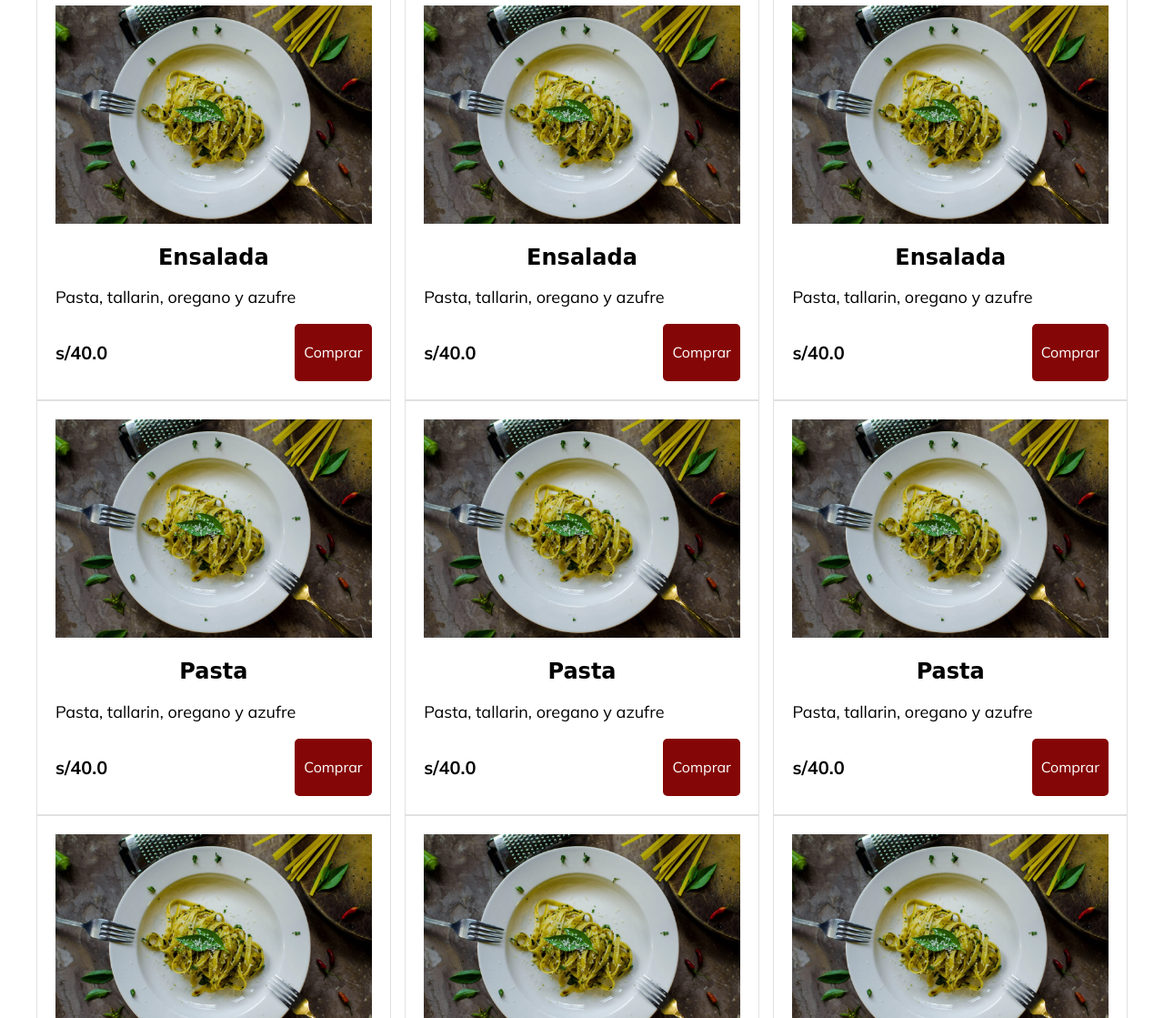
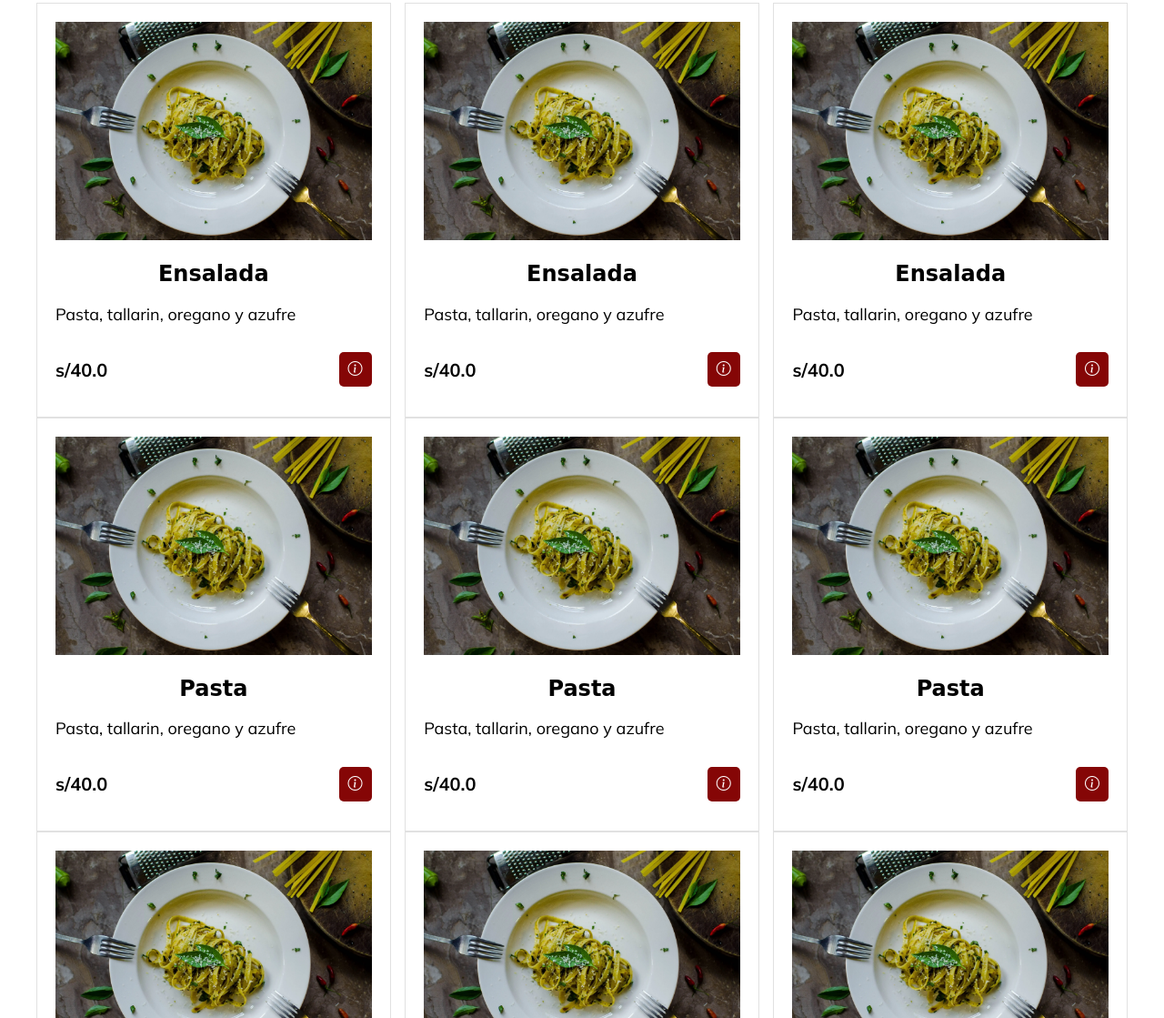
Before and after one commit to M4rckR/pontuchi.github.io, a plain HTML site: page index.html in a window 1280 px wide. Shown: the part 1681-2800 px from the top of the page at 91% size. Drawn offline with nearby package versions, Linux system fonts and the light colour scheme; a web font is replaced by a local one.

Commit message:
Añadimos iconos de informacion a los platos

```diff
--- a/css/styles.css
+++ b/css/styles.css
@@ -371,6 +371,7 @@ video{
 .precio {
     display: flex;
     justify-content: space-between;
+    align-items: center;
 }
 
 .precio p {
@@ -384,5 +385,5 @@ video{
     border: none;
     background-color: var(--rojo);
     color: var(--blanco);
-    font-family: var(--parrafos);
+    height: 3.8rem;
 }
--- a/index.html
+++ b/index.html
@@ -5,6 +5,7 @@
     <meta http-equiv="X-UA-Compatible" content="IE=edge">
     <meta name="viewport" content="width=device-width, initial-scale=1.0">
     <title>CHIFA PON TU</title>
+    <link rel="stylesheet" href="https://cdn.jsdelivr.net/npm/bootstrap-icons@1.10.3/font/bootstrap-icons.css"><i class="bi bi-info-circle"></i>
     <link rel="preconnect" href="https://fonts.googleapis.com/%22%3E<link rel="preconnect" href="https://fonts.gstatic.com/" crossorigin><link href="https://fonts.googleapis.com/css2?family=Arima+Madurai:wght@700&family=Mulish:wght@400;700&display=swap" rel="stylesheet">
     <link rel="stylesheet" href="css/normalize.css">
     <link rel="stylesheet" href="css/styles.css">
@@ -86,7 +87,7 @@
 
                 <div class="precio">
                     <p>s/40.0</p>
-                    <button>Comprar</button>
+                    <button><i class="bi bi-info-circle"></i></button>
                 </div>
             </div>
             <div class="platillo" data-platillo="ensalada">
@@ -96,7 +97,7 @@
 
                 <div class="precio">
                     <p>s/40.0</p>
-                    <button>Comprar</button>
+                    <button><i class="bi bi-info-circle"></i></button>
                 </div>
             </div>
             <div class="platillo" data-platillo="ensalada">
@@ -106,7 +107,7 @@
 
                 <div class="precio">
                     <p>s/40.0</p>
-                    <button>Comprar</button>
+                    <button><i class="bi bi-info-circle"></i></button>
                 </div>
             </div>
 
@@ -117,7 +118,7 @@
 
                 <div class="precio">
                     <p>s/40.0</p>
-                    <button>Comprar</button>
+                    <button><i class="bi bi-info-circle"></i></button>
                 </div>
             </div>
             <div class="platillo" data-platillo="pasta">
@@ -127,7 +128,7 @@
 
                 <div class="precio">
                     <p>s/40.0</p>
-                    <button>Comprar</button>
+                    <button><i class="bi bi-info-circle"></i></button>
                 </div>
             </div>
             <div class="platillo" data-platillo="pasta">
@@ -137,7 +138,7 @@
 
                 <div class="precio">
                     <p>s/40.0</p>
-                    <button>Comprar</button>
+                    <button><i class="bi bi-info-circle"></i></button>
                 </div>
             </div>
 
@@ -148,7 +149,7 @@
 
                 <div class="precio">
                     <p>s/40.0</p>
-                    <button>Comprar</button>
+                    <button><i class="bi bi-info-circle"></i></button>
                 </div>
             </div>
             <div class="platillo" data-platillo="pizza">
@@ -158,7 +159,7 @@
 
                 <div class="precio">
                     <p>s/40.0</p>
-                    <button>Comprar</button>
+                    <button><i class="bi bi-info-circle"></i></button>
                 </div>
             </div>
             <div class="platillo" data-platillo="pizza">
@@ -168,7 +169,7 @@
 
                 <div class="precio">
                     <p>s/40.0</p>
-                    <button>Comprar</button>
+                    <button><i class="bi bi-info-circle"></i></button>
                 </div>
             </div>
 
@@ -179,7 +180,7 @@
 
                 <div class="precio">
                     <p>s/40.0</p>
-                    <button>Comprar</button>
+                    <button><i class="bi bi-info-circle"></i></button>
                 </div>
             </div>
             <div class="platillo" data-platillo="postre">
@@ -189,7 +190,7 @@
 
                 <div class="precio">
                     <p>s/40.0</p>
-                    <button>Comprar</button>
+                    <button><i class="bi bi-info-circle"></i></button>
                 </div>
             </div>
             <div class="platillo" data-platillo="postre">
@@ -199,7 +200,7 @@
 
                 <div class="precio">
                     <p>s/40.0</p>
-                    <button>Comprar</button>
+                    <button><i class="bi bi-info-circle"></i></button>
                 </div>
             </div>
 
--- a/js/app.js
+++ b/js/app.js
@@ -43,13 +43,13 @@ const observer = new IntersectionObserver((entries, observer) =>{
     entries.forEach(entry=>{
         if(entry.isIntersecting) {
             const imagen = entry.target;
+            imagen.src = imagen.dataset.src;
             observer.unobserve(imagen);
         }
     })
 })
 
 imagenes.forEach(imagen=>{
-    imagen.src = imagen.dataset.src;
     observer.observe(imagen);
 })
 
```
